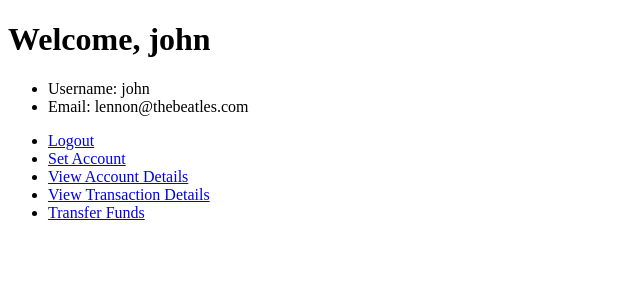
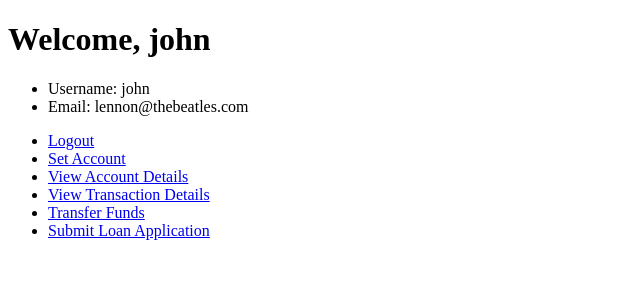
Before and after one commit to SalmanSi/BankingApp, a Django app: page / in a window 1280 px wide. Shown: the top 300 px of the page, without its empty margins (0-640 px from the left). Run offline with Django 5.2, Linux system fonts and the light colour scheme; a user stored in the database is signed in; data comes from the database, SQL or seed files in the repository.

Commit message:
loan application added

```diff
--- a/banking_system/bank/templates/bank/user.html
+++ b/banking_system/bank/templates/bank/user.html
@@ -14,6 +14,7 @@
     <li><a href="{% url 'account_details' %}">View Account Details</a></li>
     <li><a href="{% url 'transaction_details' %}">View Transaction Details</a></li>
     <li><a href="{% url 'transfer_funds' %}">Transfer Funds</a></li>
+    <li><a href="{% url 'submit_loan_application' %}">Submit Loan Application</a></li>
 </ul>
 
 {% endblock %}
--- a/banking_system/bank/urls.py
+++ b/banking_system/bank/urls.py
@@ -11,4 +11,5 @@ urlpatterns=[
     path("transactions/",views.transaction_details_view,name="transaction_details"),
     path("transfer/",views.transfer_view,name="transfer_funds"),
     path("transfer/confirm",views.confirm_transfer_view,name="confirm_transfer"),
+    path("loan/application.",views.submit_loan_application_view,name="submit_loan_application"),
 ]
--- a/banking_system/bank/views.py
+++ b/banking_system/bank/views.py
@@ -163,3 +163,17 @@ def confirm_transfer_view(request):
             cursor.execute('update account set Balance =%s where AccountID=%s',[recipient_balance+amount,recipient_account_id])
             cursor.execute('insert into transaction(account_AccountID,Amount,Type,RecipientID,Purpose) values (%s,%s,%s,%s,%s)',[a_id,amount,"account To account",recipient_account_id,purpose])
         return render(request,"bank/transfer_funds.html",{"message":"Transaction Sucessful"})
+
+
+
+def submit_loan_application_view(request):
+    if request.method=="POST":
+        amount=int(request.POST.get("loan_amount"))
+        proof_of_income=request.FILES.get("income_proof")
+        u_id=request.user.id
+        a_id=utils.get_account_id(u_id)
+        with connection.cursor() as cursor:
+            #add application
+            cursor.execute('insert into loan_applications(Amount,account_AccountID,files) values(%s,%s,%s)',[amount,a_id,proof_of_income])
+            return render(request,"bank/submit_loan_application.html",{"message":"Loan Applied"})
+    return render(request,"bank/submit_loan_application.html")
```
Also changed, not shown: banking_system/bank/templates/bank/submit_loan_application.html (added, +39 -0 lines).
